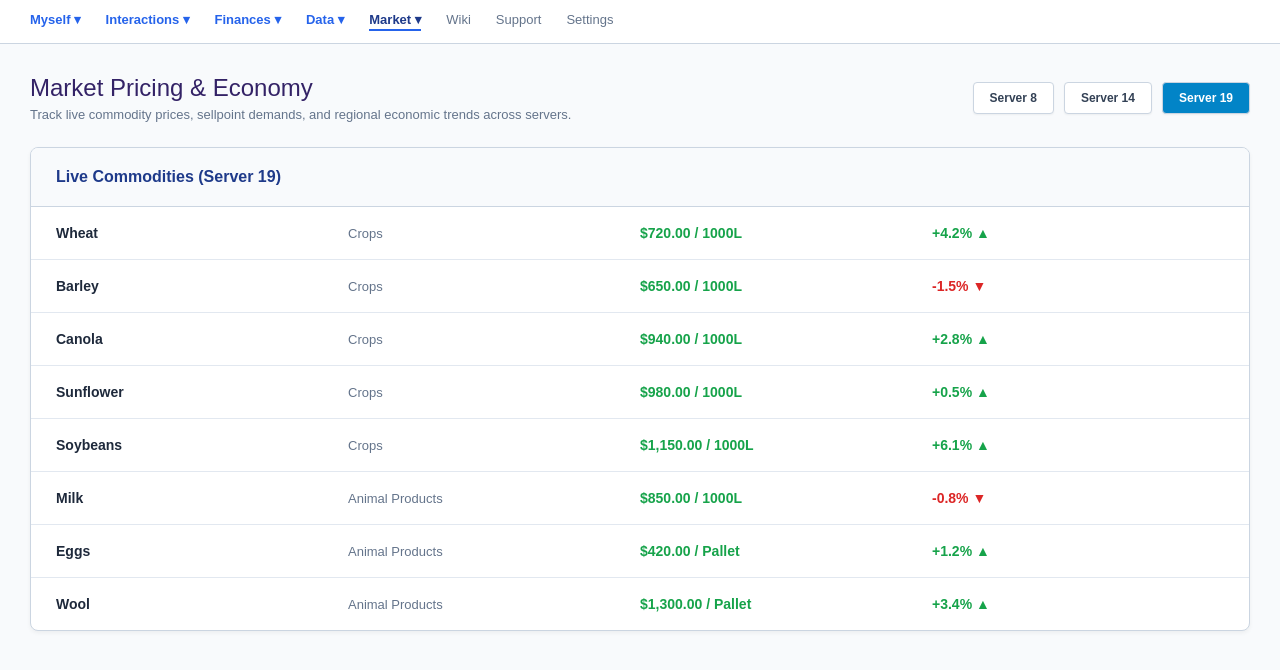
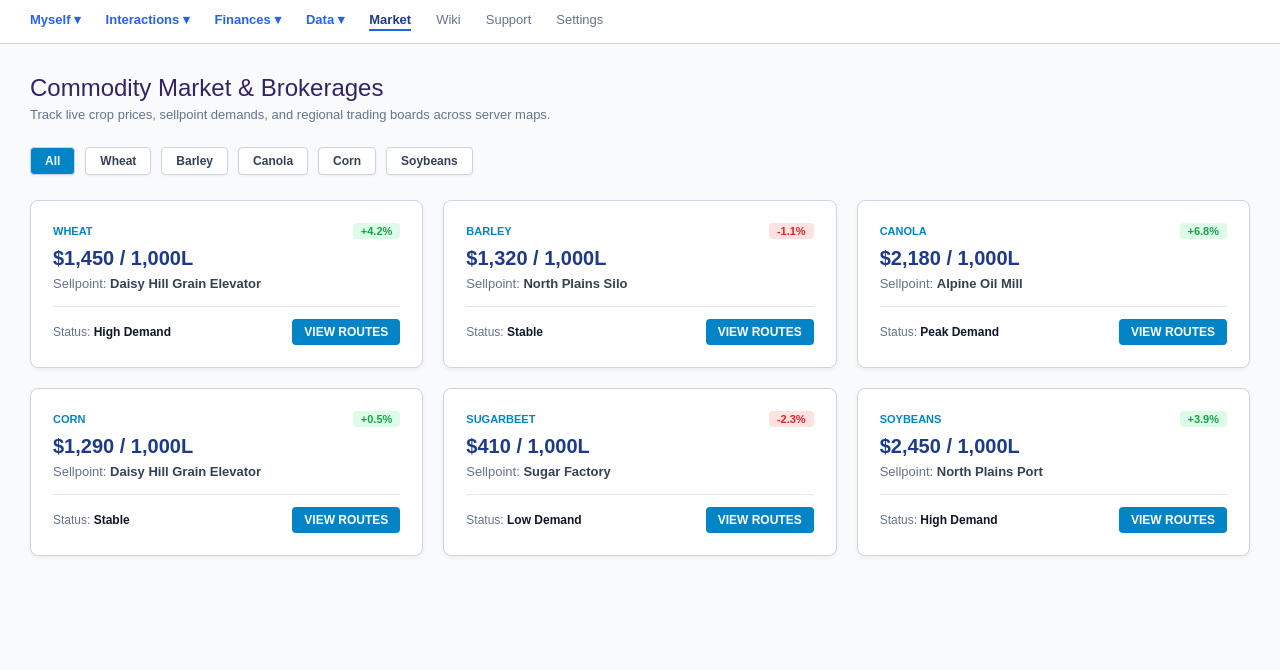
Before and after one commit to Daisyfarm/ctfg-portal, a Next.js app: page /market in a window 1280 px wide. Shown: the top 670 px of the page. Built offline with nearby package versions, Linux system fonts and the light colour scheme.

Commit message:
Update page.tsx

```diff
--- a/app/market/page.tsx
+++ b/app/market/page.tsx
@@ -1,20 +1,21 @@
-
 "use client";
 import React, { useState } from 'react';
 
 export default function MarketPage() {
-  const [selectedServer, setSelectedServer] = useState('Server 19');
+  const [selectedCrop, setSelectedCrop] = useState('All');
 
   const marketPrices = [
-    { item: 'Wheat', category: 'Crops', price: '$720.00 / 1000L', change: '+4.2%', trend: 'up' },
-    { item: 'Barley', category: 'Crops', price: '$650.00 / 1000L', change: '-1.5%', trend: 'down' },
-    { item: 'Canola', category: 'Crops', price: '$940.00 / 1000L', change: '+2.8%', trend: 'up' },
-    { item: 'Sunflower', category: 'Crops', price: '$980.00 / 1000L', change: '+0.5%', trend: 'up' },
-    { item: 'Soybeans', category: 'Crops', price: '$1,150.00 / 1000L', change: '+6.1%', trend: 'up' },
-    { item: 'Milk', category: 'Animal Products', price: '$850.00 / 1000L', change: '-0.8%', trend: 'down' },
-    { item: 'Eggs', category: 'Animal Products', price: '$420.00 / Pallet', change: '+1.2%', trend: 'up' },
-    { item: 'Wool', category: 'Animal Products', price: '$1,300.00 / Pallet', change: '+3.4%', trend: 'up' }
+    { crop: 'Wheat', sellPoint: 'Daisy Hill Grain Elevator', price: '$1,450 / 1,000L', trend: '+4.2%', status: 'High Demand' },
+    { crop: 'Barley', sellPoint: 'North Plains Silo', price: '$1,320 / 1,000L', trend: '-1.1%', status: 'Stable' },
+    { crop: 'Canola', sellPoint: 'Alpine Oil Mill', price: '$2,180 / 1,000L', trend: '+6.8%', status: 'Peak Demand' },
+    { crop: 'Corn', sellPoint: 'Daisy Hill Grain Elevator', price: '$1,290 / 1,000L', trend: '+0.5%', status: 'Stable' },
+    { crop: 'Sugarbeet', sellPoint: 'Sugar Factory', price: '$410 / 1,000L', trend: '-2.3%', status: 'Low Demand' },
+    { crop: 'Soybeans', sellPoint: 'North Plains Port', price: '$2,450 / 1,000L', trend: '+3.9%', status: 'High Demand' }
   ];
+
+  const filteredMarket = selectedCrop === 'All'
+    ? marketPrices
+    : marketPrices.filter(item => item.crop.toLowerCase() === selectedCrop.toLowerCase());
 
   return (
     <div style={{ background: '#f8fafc', minHeight: '100vh', color: '#000', fontFamily: 'Arial, sans-serif' }}>
@@ -25,7 +26,7 @@ export default function MarketPage() {
           <span style={{ cursor: 'pointer' }}>Interactions ▾</span>
           <span style={{ cursor: 'pointer' }}>Finances ▾</span>
           <span style={{ cursor: 'pointer' }}>Data ▾</span>
-          <span style={{ cursor: 'pointer', color: '#1e3a8a', borderBottom: '2px solid #2563eb', paddingBottom: '2px' }}>Market ▾</span>
+          <span style={{ color: '#1e3a8a', borderBottom: '2px solid #2563eb', paddingBottom: '2px', cursor: 'pointer' }}>Market</span>
           <span style={{ color: '#64748b', fontWeight: 'normal', cursor: 'pointer' }}>Wiki</span>
           <span style={{ color: '#64748b', fontWeight: 'normal', cursor: 'pointer' }}>Support</span>
           <span style={{ color: '#64748b', fontWeight: 'normal', cursor: 'pointer' }}>Settings</span>
@@ -34,27 +35,27 @@ export default function MarketPage() {
 
       <div style={{ maxWidth: '1400px', margin: '30px auto', padding: '0 30px' }}>
 
-        {/* Page Title & Server Filter */}
-        <div style={{ display: 'flex', alignItems: 'center', justifyContent: 'space-between', marginBottom: '25px', flexWrap: 'wrap', gap: '15px' }}>
-          <div>
+        {/* Page Title */}
+        <div style={{ marginBottom: '25px' }}>
           <h1 style={{ fontSize: '24px', fontWeight: 'normal', color: '#332266', margin: '0 0 5px 0' }}>
-              Market Pricing & Economy
+            Commodity Market & Brokerages
           </h1>
           <p style={{ fontSize: '13px', color: '#64748b', margin: '0' }}>
-              Track live commodity prices, sellpoint demands, and regional economic trends across servers.
+            Track live crop prices, sellpoint demands, and regional trading boards across server maps.
           </p>
         </div>
 
-          <div style={{ display: 'flex', gap: '10px' }}>
-            {['Server 8', 'Server 14', 'Server 19'].map((server) => (
+        {/* Filter Buttons */}
+        <div style={{ display: 'flex', gap: '10px', marginBottom: '25px', flexWrap: 'wrap' }}>
+          {['All', 'Wheat', 'Barley', 'Canola', 'Corn', 'Soybeans'].map((crop) => (
             <button
-                key={server}
-                onClick={() => setSelectedServer(server)}
+              key={crop}
+              onClick={() => setSelectedCrop(crop)}
               style={{
-                  background: selectedServer === server ? '#0284c7' : '#fff',
-                  color: selectedServer === server ? '#fff' : '#334155',
+                background: selectedCrop === crop ? '#0284c7' : '#fff',
+                color: selectedCrop === crop ? '#fff' : '#334155',
                 border: '1px solid #cbd5e1',
-                  padding: '8px 16px',
+                padding: '6px 14px',
                 fontWeight: 'bold',
                 borderRadius: '4px',
                 cursor: 'pointer',
@@ -62,32 +63,39 @@ export default function MarketPage() {
                 boxShadow: '0 1px 2px rgba(0,0,0,0.05)'
               }}
             >
-                {server}
+              {crop}
             </button>
           ))}
         </div>
+
+        {/* Market Data Grid */}
+        <div style={{ display: 'grid', gridTemplateColumns: 'repeat(auto-fit, minmax(320px, 1fr))', gap: '20px' }}>
+          {filteredMarket.map((item, index) => (
+            <div key={index} style={{ background: '#fff', border: '1px solid #cbd5e1', borderRadius: '8px', padding: '22px', boxShadow: '0 2px 4px rgba(0,0,0,0.05)', display: 'flex', flexDirection: 'column', justifyContent: 'space-between' }}>
+              <div>
+                <div style={{ display: 'flex', justifyContent: 'space-between', alignItems: 'center', marginBottom: '8px' }}>
+                  <span style={{ fontSize: '11px', fontWeight: 'bold', color: '#0284c7', textTransform: 'uppercase' }}>
+                    {item.crop}
+                  </span>
+                  <span style={{ fontSize: '11px', fontWeight: 'bold', color: item.trend.startsWith('+') ? '#16a34a' : '#dc2626', background: item.trend.startsWith('+') ? '#dcfce7' : '#fee2e2', padding: '2px 8px', borderRadius: '4px' }}>
+                    {item.trend}
+                  </span>
                 </div>
-
-        {/* Market Table */}
-        <div style={{ background: '#fff', border: '1px solid #cbd5e1', borderRadius: '8px', overflow: 'hidden', boxShadow: '0 2px 4px rgba(0,0,0,0.05)' }}>
-          <div style={{ padding: '20px 25px', borderBottom: '1px solid #cbd5e1', background: '#f8fafc' }}>
-            <h3 style={{ fontSize: '16px', fontWeight: 'bold', color: '#1e3a8a', margin: '0' }}>
-              Live Commodities ({selectedServer})
+                <h3 style={{ fontSize: '20px', fontWeight: 'bold', color: '#1e3a8a', margin: '0 0 6px 0' }}>
+                  {item.price}
                 </h3>
+                <p style={{ fontSize: '13px', color: '#64748b', margin: '0 0 15px 0' }}>
+                  Sellpoint: <strong style={{ color: '#334155' }}>{item.sellPoint}</strong>
+                </p>
               </div>
-
-          <div style={{ display: 'flex', flexDirection: 'column' }}>
-            {marketPrices.map((row, index) => (
-              <div key={index} style={{ display: 'grid', gridTemplateColumns: '1fr 1fr 1fr 1fr', padding: '18px 25px', borderBottom: index !== marketPrices.length - 1 ? '1px solid #e2e8f0' : 'none', alignItems: 'center', fontSize: '14px' }}>
-                <div style={{ fontWeight: 'bold', color: '#1e293b' }}>{row.item}</div>
-                <div style={{ color: '#64748b', fontSize: '13px' }}>{row.category}</div>
-                <div style={{ fontWeight: 'bold', color: '#16a34a' }}>{row.price}</div>
-                <div style={{ fontWeight: 'bold', color: row.trend === 'up' ? '#16a34a' : '#dc2626' }}>
-                  {row.change} {row.trend === 'up' ? '▲' : '▼'}
+              <div style={{ display: 'flex', justifyContent: 'space-between', alignItems: 'center', borderTop: '1px solid #e2e8f0', paddingTop: '12px' }}>
+                <span style={{ fontSize: '12px', color: '#64748b' }}>Status: <strong style={{ color: '#0f172a' }}>{item.status}</strong></span>
+                <button style={{ background: '#0284c7', color: '#fff', border: 'none', padding: '6px 12px', fontWeight: 'bold', borderRadius: '4px', cursor: 'pointer', fontSize: '12px' }}>
+                  VIEW ROUTES
+                </button>
               </div>
             </div>
           ))}
-          </div>
         </div>
 
       </div>
```
Lines whose indentation alone changed are shown as unchanged.
